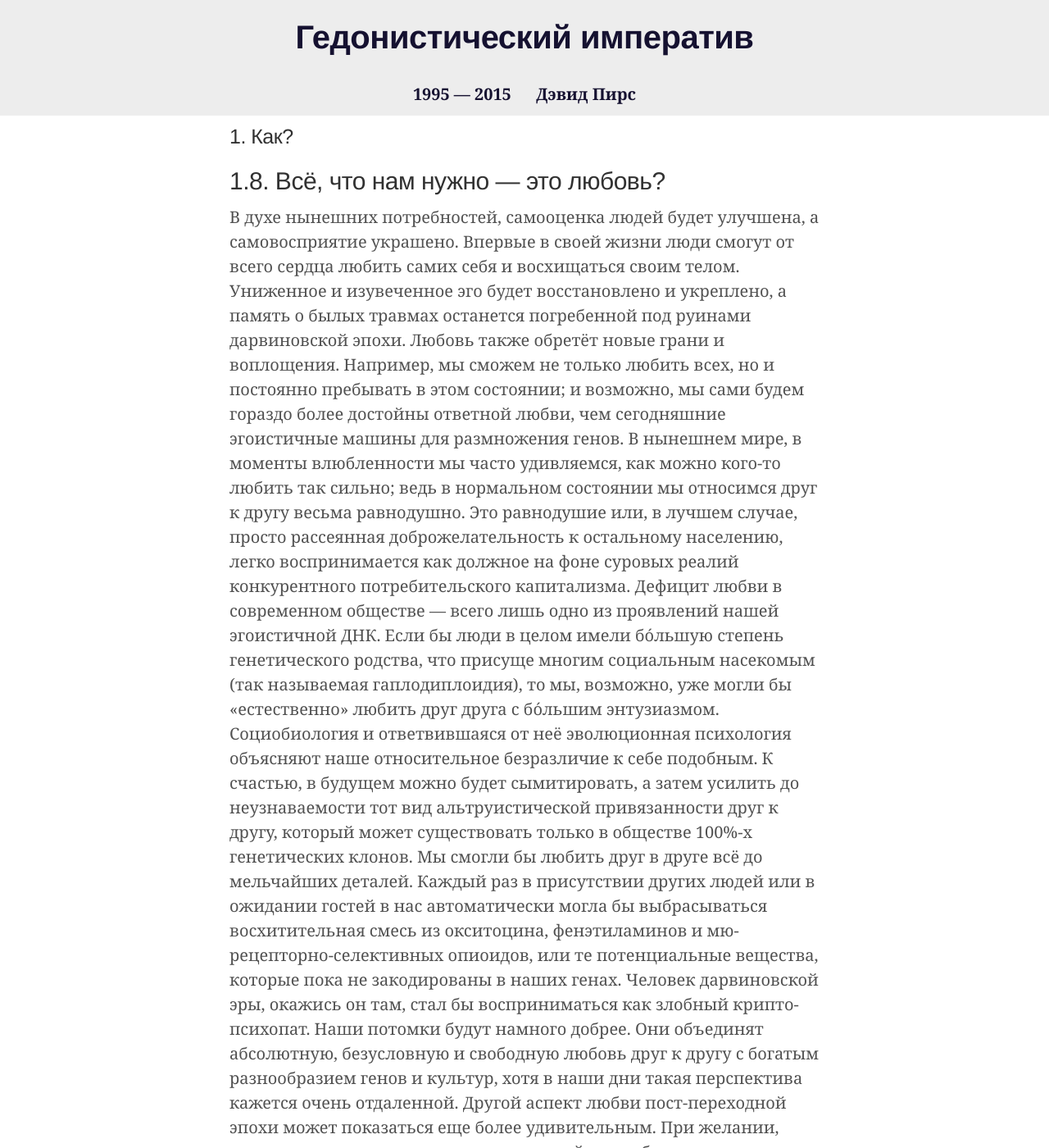
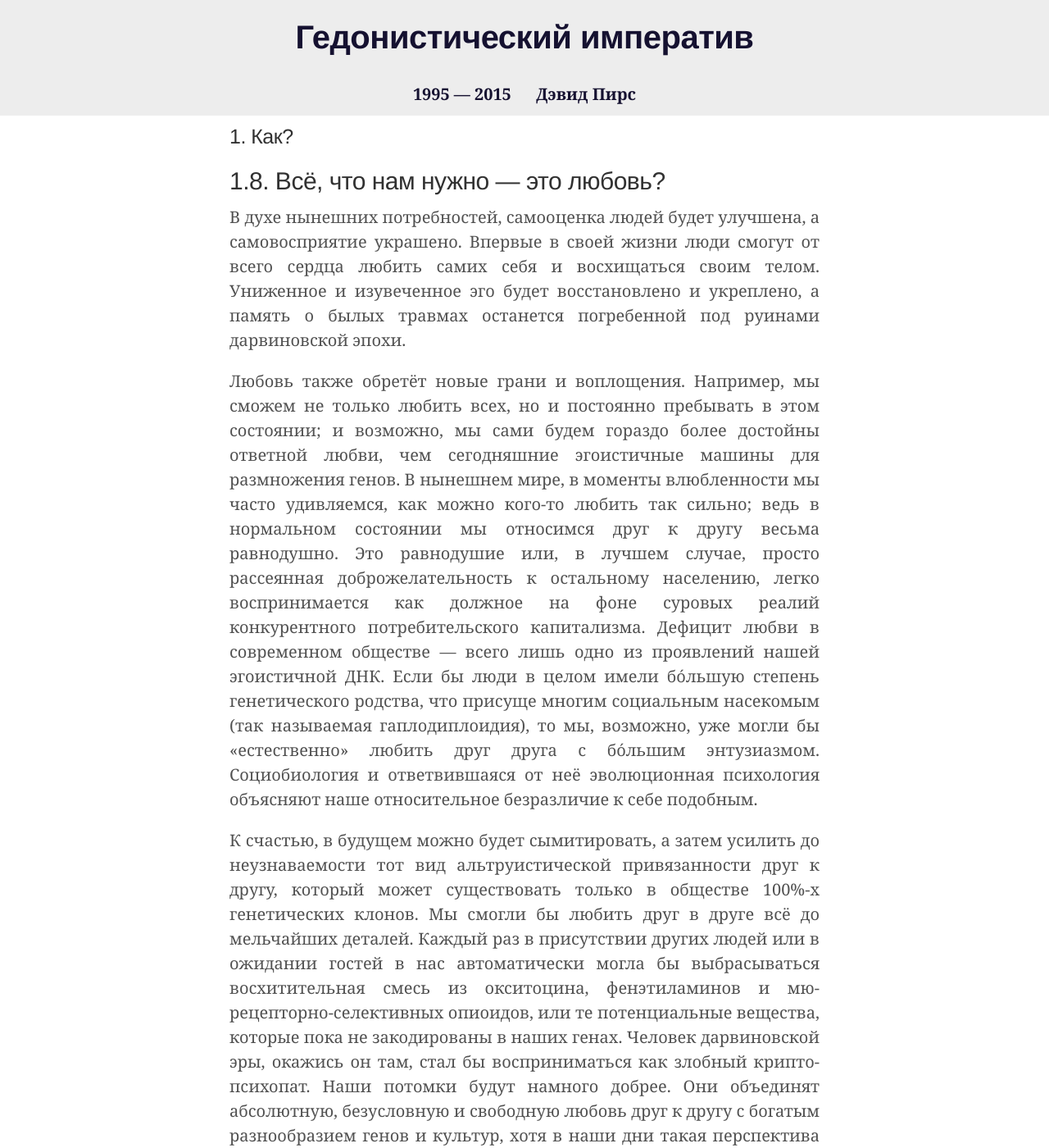
Before and after one commit to HedWeb-RU/hedweb-ru.github.io, a Jekyll site: the page built from hi/how/all-we-need-is-love.md, in a window 1280 px wide and 1400 px high. Shown: the whole window at 82% size. Built offline with Jekyll 4.4.1, drawn with Linux system fonts in a browser that asks for light colours; some of the changed text lies outside the part shown.

Commit message:
Update 8-all-we-need-is-love.md

```diff
--- a/_includes/hi/1/8-all-we-need-is-love.md
+++ b/_includes/hi/1/8-all-we-need-is-love.md
@@ -1,9 +1,9 @@
-В духе нынешних потребностей, самооценка людей будет улучшена, а самовосприятие украшено. Впервые в своей жизни люди смогут от всего сердца любить самих себя и восхищаться своим телом. Униженное и изувеченное эго будет восстановлено и укреплено, а память о былых травмах останется погребенной под руинами дарвиновской эпохи.
+<p>В духе нынешних потребностей, самооценка людей будет улучшена, а самовосприятие украшено. Впервые в своей жизни люди смогут от всего сердца любить самих себя и восхищаться своим телом. Униженное и изувеченное эго будет восстановлено и укреплено, а память о былых травмах останется погребенной под руинами дарвиновской эпохи.</p>
 
-Любовь также обретёт новые грани и воплощения. Например, мы сможем не только любить всех, но и постоянно пребывать в этом состоянии; и возможно, мы сами будем гораздо более достойны ответной любви, чем сегодняшние эгоистичные машины для размножения генов. В нынешнем мире, в моменты влюбленности мы часто удивляемся, как можно кого-то любить так сильно; ведь в нормальном состоянии мы относимся друг к другу весьма равнодушно. Это равнодушие или, в лучшем случае, просто рассеянная доброжелательность к остальному населению, легко воспринимается как должное на фоне суровых реалий конкурентного потребительского капитализма. Дефицит любви в современном обществе — всего лишь одно из проявлений нашей эгоистичной ДНК. Если бы люди в целом имели бо́льшую степень генетического родства, что присуще многим социальным насекомым (так называемая гаплодиплоидия), то мы, возможно, уже могли бы «естественно» любить друг друга с бо́льшим энтузиазмом. Социобиология и ответвившаяся от неё эволюционная психология объясняют наше относительное безразличие к себе подобным.
+<p>Любовь также обретёт новые грани и воплощения. Например, мы сможем не только любить всех, но и постоянно пребывать в этом состоянии; и возможно, мы сами будем гораздо более достойны ответной любви, чем сегодняшние эгоистичные машины для размножения генов. В нынешнем мире, в моменты влюбленности мы часто удивляемся, как можно кого-то любить так сильно; ведь в нормальном состоянии мы относимся друг к другу весьма равнодушно. Это равнодушие или, в лучшем случае, просто рассеянная доброжелательность к остальному населению, легко воспринимается как должное на фоне суровых реалий конкурентного потребительского капитализма. Дефицит любви в современном обществе — всего лишь одно из проявлений нашей эгоистичной ДНК. Если бы люди в целом имели бо́льшую степень генетического родства, что присуще многим социальным насекомым (так называемая гаплодиплоидия), то мы, возможно, уже могли бы «естественно» любить друг друга с бо́льшим энтузиазмом. Социобиология и ответвившаяся от неё эволюционная психология объясняют наше относительное безразличие к себе подобным.</p>
 
-К счастью, в будущем можно будет сымитировать, а затем усилить до неузнаваемости тот вид альтруистической привязанности друг к другу, который может существовать только в обществе 100%-х генетических клонов. Мы смогли бы любить друг в друге всё до мельчайших деталей. Каждый раз в присутствии других людей или в ожидании гостей в нас автоматически могла бы выбрасываться восхитительная смесь из окситоцина, фенэтиламинов и мю-рецепторно-селективных опиоидов, или те потенциальные вещества, которые пока не закодированы в наших генах. Человек дарвиновской эры, окажись он там, стал бы восприниматься как злобный крипто-психопат. Наши потомки будут намного добрее. Они объединят абсолютную, безусловную и свободную любовь друг к другу с богатым разнообразием генов и культур, хотя в наши дни такая перспектива кажется очень отдаленной.
+<p>К счастью, в будущем можно будет сымитировать, а затем усилить до неузнаваемости тот вид альтруистической привязанности друг к другу, который может существовать только в обществе 100%-х генетических клонов. Мы смогли бы любить друг в друге всё до мельчайших деталей. Каждый раз в присутствии других людей или в ожидании гостей в нас автоматически могла бы выбрасываться восхитительная смесь из окситоцина, фенэтиламинов и мю-рецепторно-селективных опиоидов, или те потенциальные вещества, которые пока не закодированы в наших генах. Человек дарвиновской эры, окажись он там, стал бы восприниматься как злобный крипто-психопат. Наши потомки будут намного добрее. Они объединят абсолютную, безусловную и свободную любовь друг к другу с богатым разнообразием генов и культур, хотя в наши дни такая перспектива кажется очень отдаленной.</p>
 
-Другой аспект любви пост-переходной эпохи может показаться еще более удивительным. При желании, отдельные личностные отношения людей могут быть связаны еще крепче, чем это возможно в настоящее время. На протяжении веков жестокости традиционных форм любви причиняли разрушающую боль. Мало кто поспорит, что нам свойственно причинять самую сильную боль тем, кого мы любим. Зачастую мы просто не в вилах удержаться от этого. Но вскоре мы сможем преодолевать эту пагубную наклонность. Какой бы ни казалась непосредственная причина разрывов многих отношений, на более фундаментальном уровне она так или иначе связана с конкурентными стремлениями наших генетических комплексов. Вот почему два влюбленных человека, которые годы назад клялись, что скорее умрут, чем навредят друг другу, вдруг оказываются в слезах и ярости. Женщина может обнаружить, что с годами, по мере снижения ее репродуктивного потенциала, она перестает быть сексуально привлекательной для мужчины, который когда-то пообещал любить её вечно. А её муж, возможно презирая самого себя, вдруг понимает, что бросает её с детьми ради более молодой и сексуальной женщины и заводит другую семью. Этот результат выгоден для генов, но разрушает жизни людей. Такова наша варварская и обременительная природа.
+<p>Другой аспект любви пост-переходной эпохи может показаться еще более удивительным. При желании, отдельные личностные отношения людей могут быть связаны еще крепче, чем это возможно в настоящее время. На протяжении веков жестокости традиционных форм любви причиняли разрушающую боль. Мало кто поспорит, что нам свойственно причинять самую сильную боль тем, кого мы любим. Зачастую мы просто не в вилах удержаться от этого. Но вскоре мы сможем преодолевать эту пагубную наклонность. Какой бы ни казалась непосредственная причина разрывов многих отношений, на более фундаментальном уровне она так или иначе связана с конкурентными стремлениями наших генетических комплексов. Вот почему два влюбленных человека, которые годы назад клялись, что скорее умрут, чем навредят друг другу, вдруг оказываются в слезах и ярости. Женщина может обнаружить, что с годами, по мере снижения ее репродуктивного потенциала, она перестает быть сексуально привлекательной для мужчины, который когда-то пообещал любить её вечно. А её муж, возможно презирая самого себя, вдруг понимает, что бросает её с детьми ради более молодой и сексуальной женщины и заводит другую семью. Этот результат выгоден для генов, но разрушает жизни людей. Такова наша варварская и обременительная природа.</p>
 
-После Перехода человек сможет любить другого более страстно, чем когда-либо прежде. В пост-дарвиновскую эру человек будет в безопасности, зная, что никогда не причинит вреда близкому и не пострадает от него сам. Настоящая любовь действительно сможет длиться вечно, хотя ответственным парам всё равно нужны меры предосторожности. Если люди хотят, чтобы их отношения были долговечными и особенными, то взаимно скоординированный дизайн их нейронных пространств должен обеспечивать высокое гедонистическое плато и гарантировать, что восприятие их присутствия рядом друг с другом всегда будет иметь уникальное наполнение. Сегодня такая задача не относится к области точных наук. Конечно, не исключено, что через несколько поколений исключительно парная связь может показаться странным анахронизмом. Может быть, она будет рассматриваться как еще один пережиток генетического прошлого, которому суждено однажды умереть. Приведенный пример с любовными парами был нужен лишь для предотвращения болезненных опасений, будто в пост-Переходную эру нам придётся пожертвовать чем-то прекрасным и достойным сохранения. Мы ничего не потеряем.
+<p>После Перехода человек сможет любить другого более страстно, чем когда-либо прежде. В пост-дарвиновскую эру человек будет в безопасности, зная, что никогда не причинит вреда близкому и не пострадает от него сам. Настоящая любовь действительно сможет длиться вечно, хотя ответственным парам всё равно нужны меры предосторожности. Если люди хотят, чтобы их отношения были долговечными и особенными, то взаимно скоординированный дизайн их нейронных пространств должен обеспечивать высокое гедонистическое плато и гарантировать, что восприятие их присутствия рядом друг с другом всегда будет иметь уникальное наполнение. Сегодня такая задача не относится к области точных наук. Конечно, не исключено, что через несколько поколений исключительно парная связь может показаться странным анахронизмом. Может быть, она будет рассматриваться как еще один пережиток генетического прошлого, которому суждено однажды умереть. Приведенный пример с любовными парами был нужен лишь для предотвращения болезненных опасений, будто в пост-Переходную эру нам придётся пожертвовать чем-то прекрасным и достойным сохранения. Мы ничего не потеряем.</p>
```
